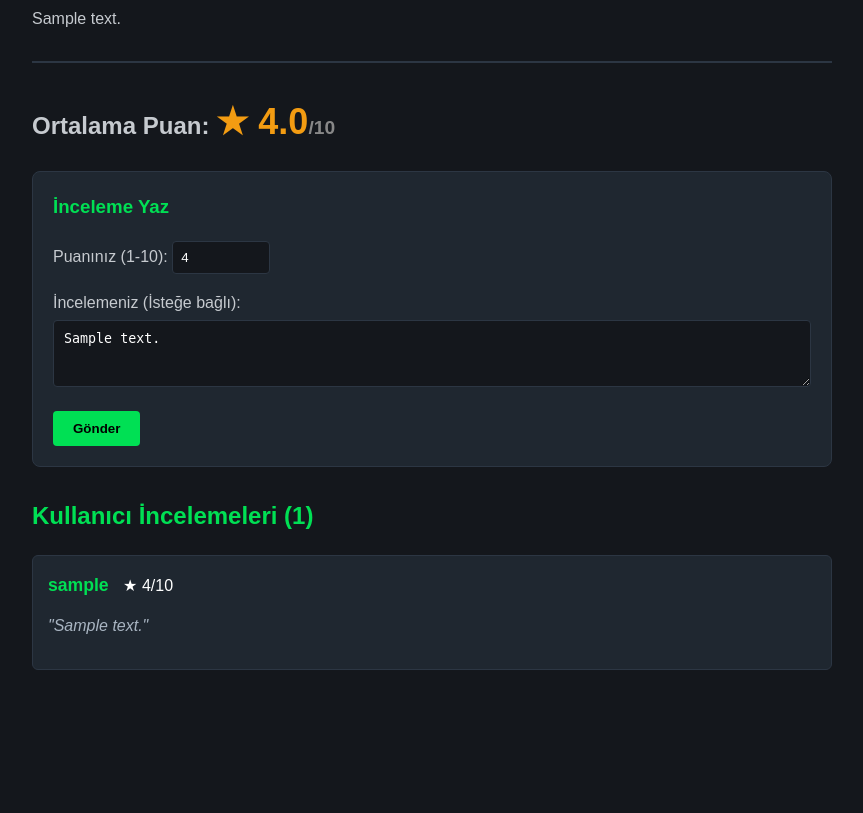
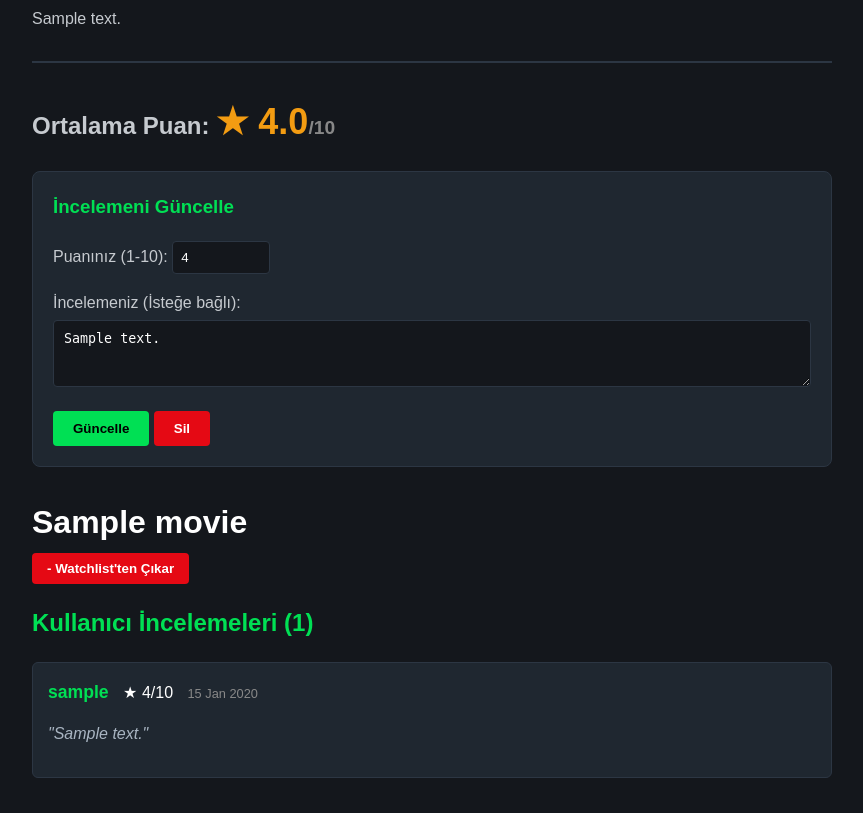
Before and after one commit to Sorkena/letterboxd_clone, a Django app: a page that uses movies/templates/movies/movie_detail.html in a window 1280 px wide. Shown: the part 442-1255 px from the top of the page, without its empty margins (208-1071 px from the left). Before the commit the page ends 1112 px from the top, so only its background shows below. Run offline with Django 5.2, Linux system fonts and the light colour scheme; a user stored in the database is signed in; tables that the repository leaves empty hold one stand-in row (values such as "Sample post"); grey boxes marked "Sample" are stand-in pictures.

Commit message:
versiyon 0.2/ arama barı, watchlist ve inceleme silme eklendi

```diff
--- a/movies/templates/movies/movie_detail.html
+++ b/movies/templates/movies/movie_detail.html
@@ -47,7 +47,7 @@
     {% if user.is_authenticated %}
         <div style="background: #1f2730; padding: 20px; border-radius: 8px; margin-bottom: 30px; border: 1px solid #2c3643;">
             <h3 style="color: #00e054; margin-top: 0;">
-                {% if user_review %}İncelemeni Güncelle{% else %}İnceleme Yaz{% endif %}
+                {% if user_has_reviewed %}İncelemeni Güncelle{% else %}İnceleme Yaz{% endif %}
             </h3>
 
             <!-- EĞER FORMDA BİR HATA VARSA BURADA KIRMIZIYLA YAZACAK -->
@@ -61,13 +61,42 @@
                 {% csrf_token %}
                 {{ form.as_p }}
                 <button type="submit" style="background: #00e054; color: #000; padding: 10px 20px; border: none; border-radius: 4px; cursor: pointer; font-weight: bold;">
-                    {% if user_review %}Güncelle{% else %}Gönder{% endif %}
+                    {% if user_has_reviewed %}Güncelle{% else %}Gönder{% endif %}
                 </button>
+                {% if user_has_reviewed %}
+                    <button type="submit" name="delete" onclick="return confirm('Bu incelemeyi silmek istediğinize emin misiniz?');" style="background: #e50914; color: #fff; padding: 10px 20px; border: none; border-radius: 4px; cursor: pointer; font-weight: bold;">
+                        Sil
+                    </button>
+                {% endif %}
             </form>
         </div>
     {% else %}
         <p>İnceleme yazmak için <a href="{% url 'home' %}" style="color: #00e054;">giriş yapmalısınız</a>.</p>
     {% endif %}
+
+    <div>
+            <h1 style="color: #fff; margin-bottom: 5px;">{{ movie.title }}</h1>
+
+            <!-- WATCHLIST BUTONLARI (EKLE / ÇIKAR) -->
+            {% if user.is_authenticated %}
+                <form method="POST" style="margin-bottom: 20px;">
+                    {% csrf_token %}
+
+                    {% if in_watchlist %}
+                        <!-- EĞER FİLM LİSTEDEYSE: Kırmızı "Çıkar" butonu görünür -->
+                        <button type="submit" name="watchlist_remove" style="background: #e50914; color: #fff; padding: 8px 15px; border: none; border-radius: 4px; cursor: pointer; font-weight: bold;">
+                            - Watchlist'ten Çıkar
+                        </button>
+                    {% else %}
+                        <!-- EĞER FİLM LİSTEDE DEĞİLSE: Yeşil "Ekle" butonu görünür -->
+                        <button type="submit" name="watchlist_add" style="background: #1f2730; color: #00e054; border: 1px solid #00e054; padding: 8px 15px; border-radius: 4px; cursor: pointer; font-weight: bold;">
+                            + Watchlist'e Ekle
+                        </button>
+                    {% endif %}
+                </form>
+            {% endif %}
+            <ul class="info-list">
+    </div>
 
     <!-- YAPILAN İNCELEMELER LİSTESİ (Çift olan silindi, sadece şık olan bırakıldı) -->
     <h2 style="color: #00e054;">Kullanıcı İncelemeleri ({{ reviews.count }})</h2>
@@ -79,7 +108,7 @@
                 <p style="margin: 0;">
                     <strong><a href="{% url 'user_profile' review.user.username %}" style="color: #00e054; text-decoration: none; font-size: 1.1em;">{{ review.user.username }}</a></strong>
                     <span style="color: #fff; margin-left: 10px;">★ {{ review.rating }}/10</span>
-                    <span style="color: #888; font-size: 0.8em; margin-left: 10px;">{{ review.created_at|date:"d M Y" }}</span>
+                    <span style="color: #888; font-size: 0.8em; margin-left: 10px;">{{ review.reviewed_at|date:"d M Y" }}</span>
                 </p>
 
                 {% if review.content %}
--- a/movies/views.py
+++ b/movies/views.py
@@ -4,18 +4,33 @@ from django.http import HttpResponse
 from django.shortcuts import render, get_object_or_404, redirect
 from django.template import loader
 from django.utils.text import slugify
+from users.models import Watchlist
 
 from .forms import ReviewForm
 from .models import Movie, Review
 import requests
 
 def movies(request):
-  movies = Movie.objects.all().order_by('-release_date')
-  paginator = Paginator(movies, 20)
+  query = request.GET.get('q', '')
+  if query:
+      words = query.replace('-', ' ').split()
+      movies_list = Movie.objects.all()
+      for word in words:
+          movies_list = movies_list.filter(title__icontains=word)
+
+      movies_list = movies_list.order_by('-release_date')
+  else:
+      movies_list = Movie.objects.all().order_by('-release_date')
+
+  paginator = Paginator(movies_list, 20)
   page_number = request.GET.get('page')
+  page_obj = paginator.get_page(page_number)
+  context = {
+      'page_obj': page_obj,
+      'query': query
+  }
 
-  page_obj = paginator.get_page(page_number)
-  return render(request, 'movies/movie_list.html', {'page_obj': page_obj})
+  return render(request, 'movies/movie_list.html', context)
 
 
 def movie_detail(request, slug):
@@ -23,12 +38,29 @@ def movie_detail(request, slug):
     reviews = movie.reviews.all().order_by('-reviewed_at')
 
     user_has_reviewed = None
+    in_watchlist = False
     if request.user.is_authenticated:
         user_has_reviewed = Review.objects.filter(movie=movie, user=request.user).first()
+        watchlist = Watchlist.objects.filter(user=request.user).first()
+        in_watchlist = watchlist.movies.filter(pk=movie.pk).exists() if watchlist else False
 
     if request.method == 'POST':
         if not request.user.is_authenticated:
             return redirect('home')
+
+        if 'watchlist_add' in request.POST:
+            watchlist, a = Watchlist.objects.get_or_create(user=request.user)
+            watchlist.movies.add(movie)
+            return redirect('movie_detail', slug=movie.slug)
+
+        if 'watchlist_remove' in request.POST:
+            watchlist, a = Watchlist.objects.get_or_create(user=request.user)
+            watchlist.movies.remove(movie)
+            return redirect('movie_detail', slug=movie.slug)
+
+        if 'delete' in request.POST and user_has_reviewed:
+            user_has_reviewed.delete()
+            return redirect('movie_detail', slug=movie.slug)
 
         form = ReviewForm(request.POST, instance=user_has_reviewed)
         if form.is_valid():
@@ -44,5 +76,6 @@ def movie_detail(request, slug):
         'movie': movie,
         'reviews': reviews,
         'form': form,
-        'user_has_reviewed': user_has_reviewed
+        'user_has_reviewed': user_has_reviewed,
+        'in_watchlist': in_watchlist
     })
```
Also changed, not shown: home/views.py (+7 -2 lines), movies/templates/movies/movie_list.html (+25 -5 lines), users/templates/users/profile.html (+18 -0 lines), users/views.py (+6 -2 lines).
